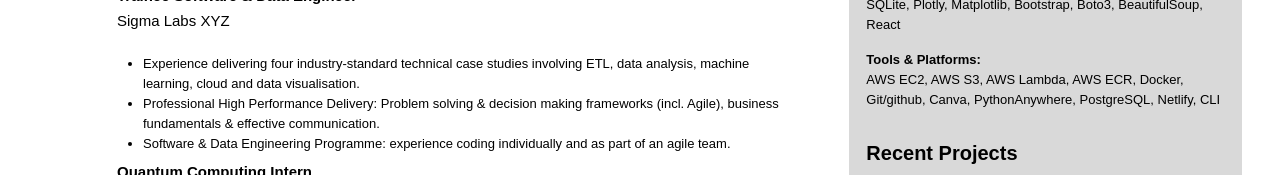
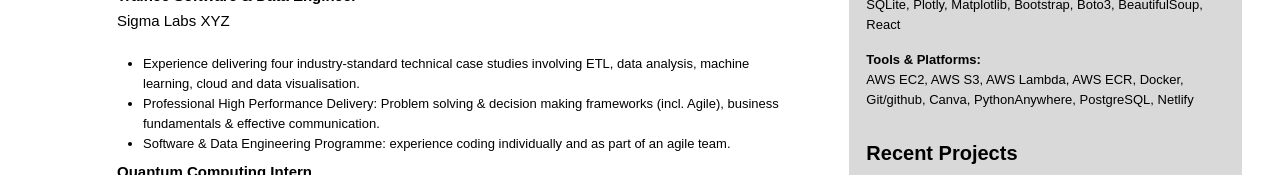
Before and after one commit to Eros-code/Eros-react-cv, a React (Vite) app in the folder my-first-vite-project/: page / in a window 1280 px wide. Shown: the part 543-718 px from the top of the page. Built offline with nearby package versions, Linux system fonts and the light colour scheme.

Commit message:
Revert "making cv ready for deployment"
This reverts commit 6e3643e60d4243ff35f217310298172fc18d0568.

```diff
--- a/my-first-vite-project/components/Skills.jsx
+++ b/my-first-vite-project/components/Skills.jsx
@@ -77,7 +77,7 @@
         </li>
         <li className="skills-bullet">
           AWS EC2, AWS S3, AWS Lambda, AWS ECR, Docker, Git/github, Canva,
-          PythonAnywhere, PostgreSQL, Netlify, CLI
+          PythonAnywhere, PostgreSQL, Netlify
         </li>
       </ul>
     </section>
```
